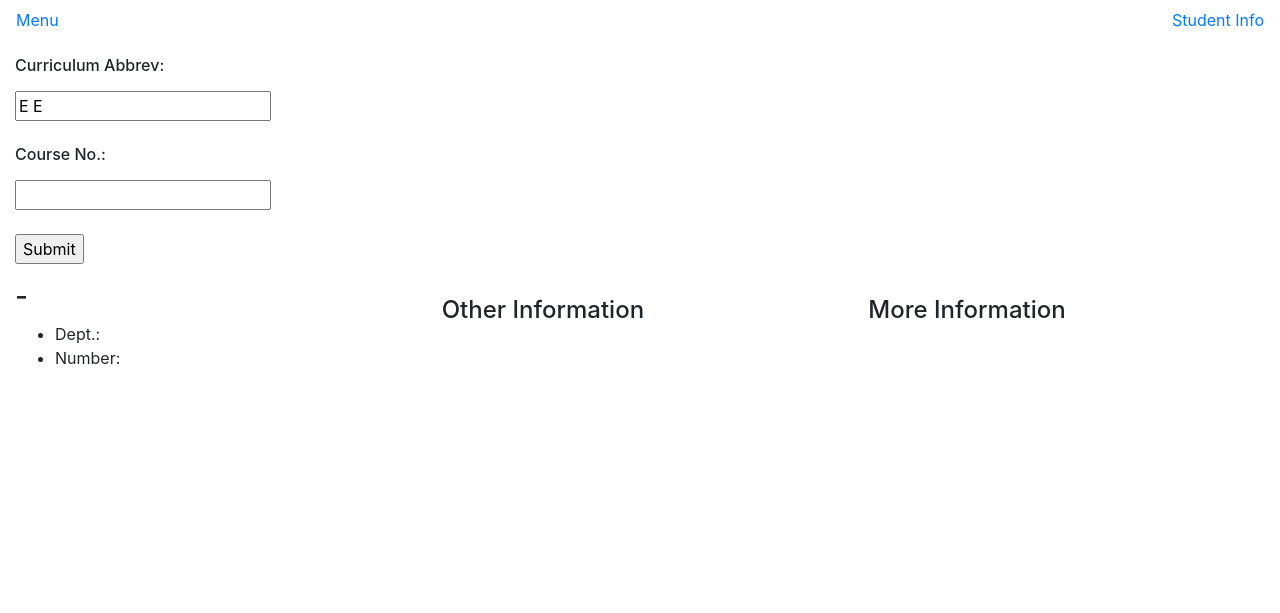
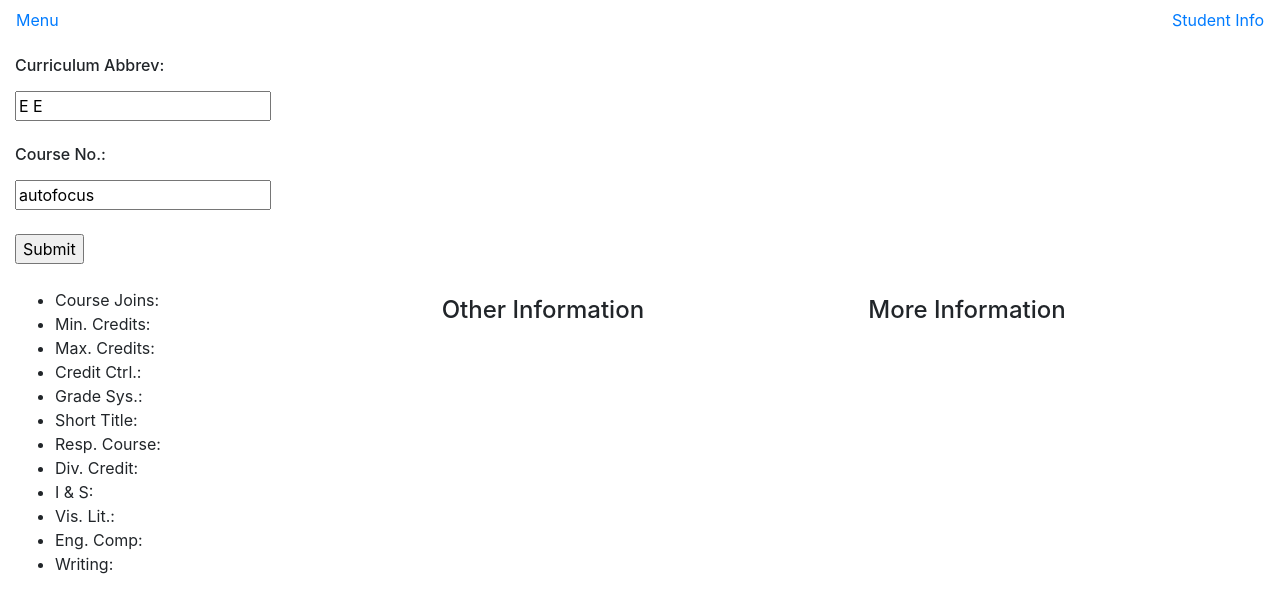
Before and after one commit to cqoverly-uw/ECE_SDB_FastAPI, a FastAPI app: page /course_info/ in a window 1280 px wide. Shown: the top 613 px of the page. Run offline with FastAPI, Linux system fonts and the light colour scheme.

Commit message:
Base info for single course info functional and output to html.

```diff
--- a/main.py
+++ b/main.py
@@ -67,8 +67,14 @@
     sql_base_info = sql_scripts.single_course_info
     sql_joins = sql_scripts.single_course_joins_info
     if dept and crs_number:
-        course_base_info: dict = courses.get_course_info(sql, (dept, crs_number))
-        joined_courses: list = courses.get_joint
+        course_base_info: dict = courses.get_single_course_info(
+            sql_base_info,
+            (dept, crs_number)
+        )
+        joined_courses: list = courses.get_single_course_joins(
+            sql_joins,
+            (dept, crs_number)
+        )
         full_course_info = {
             'request': request,
             'joined_courses': joined_courses,
--- a/templates/course_info.html
+++ b/templates/course_info.html
@@ -10,7 +10,7 @@
                         <label for="dept"><h6>Curriculum Abbrev: </h6></label><br>
                         <input type="text" id="dept" name="dept" value='E E'><br><br>
                         <label for="crs_number"><h6>Course No.: </h6></label><br>
-                        <input type="text" id="crs_number" name="crs_number" vaulue={{ crs_number }}autofocus><br><br>
+                        <input type="text" id="crs_number" name="crs_number" value={{ crs_number }} autofocus><br><br>
                         <p><input type="submit"></p>
                     </form>
                 </div>
@@ -23,10 +23,21 @@
         <div class="row">
             <div class="col">
                 <div>
-                <h3>{{ dept }} - {{ crs_number }}</h3>
+                <h3>{{ dept }} {{ crs_number }}</h3>
+                <h5> {{ long_title }}</h5>
                 <ul>
-                    <li>Dept.: {{ dept }}</li>
-                    <li>Number: {{ crs_number }}</li>
+                    <li>Course Joins: {{ joined_courses }}</li>
+                    <li>Min. Credits: {{ min_credits }}</li>
+                    <li>Max. Credits: {{ max_credit }}</li>
+                    <li>Credit Ctrl.: {{ credit_ctrl }}</li>
+                    <li>Grade Sys.: {{ grade_sys }}</li>
+                    <li>Short Title: {{ short_title }}</li>
+                    <li>Resp. Course: {{ resp_crs }}</li>
+                    <li>Div. Credit: {{ diversity }}</li>
+                    <li>I & S: {{ i_and_s }}</li>
+                    <li>Vis. Lit.: {{ vis_lit_perf_arts }}</li>
+                    <li>Eng. Comp: {{ enl_comp }}</li>
+                    <li>Writing: {{ writing }}</li>
                 </ul>
                 </div>
             </div>
```
Also changed, not shown: courses.py (+24 -2 lines).
